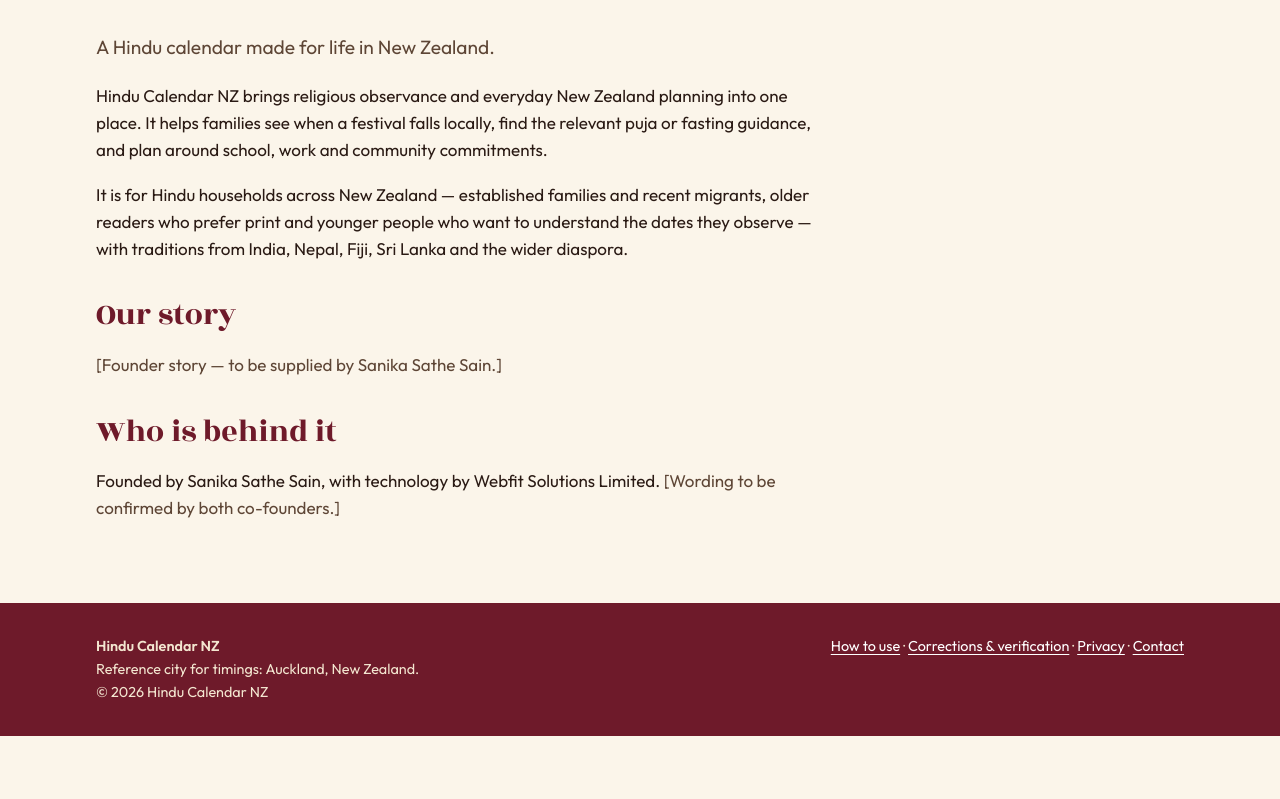
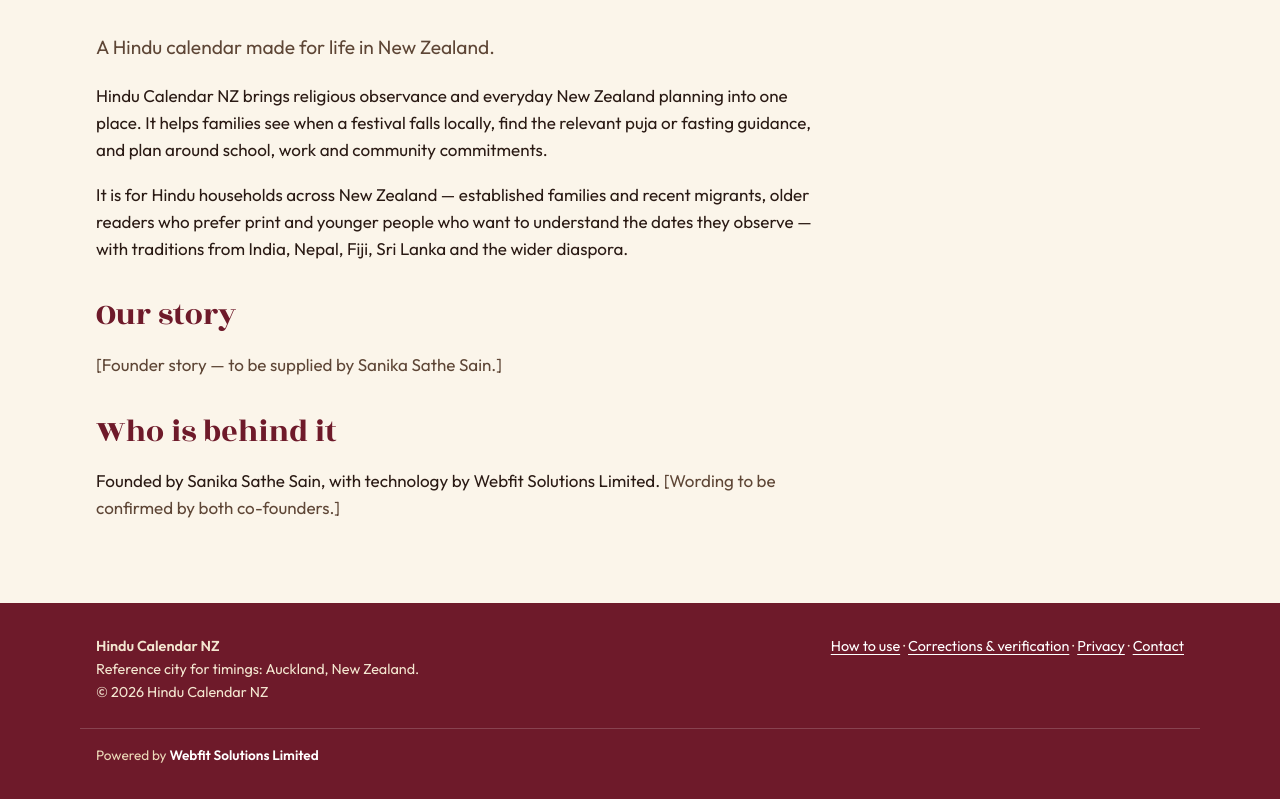
Before and after one commit to WebfitSolutionsLimitedDevelopment/hinducalendernz, a Next.js app in the folder apps/web/: page /about in a window 1280 px wide. Shown: the part 206-1005 px from the top of the page. Before the commit the page ends 942 px from the top, so only its background shows below. Built offline with nearby package versions, Linux system fonts and the light colour scheme; what @hindu-calendar/calendar-data would draw is missing.

Commit message:
Footer: Powered by Webfit Solutions Limited (links to webfitt.com)
Co-Authored-By: Claude Opus 5.5 <noreply@anthropic.com>
Claude-Session: https://claude.ai/code/session_01PPWsTFQE8RZojYEFxu39kg

```diff
--- a/apps/web/app/globals.css
+++ b/apps/web/app/globals.css
@@ -124,3 +124,6 @@ form.signup input, form.signup select { width: 100%; padding: 12px; border-radiu
 .site-footer { background: var(--maroon); color: #F3E6D0; padding: 32px 0; font-size: .9rem; }
 .site-footer a { color: #fff; }
 .site-footer .cols { display: flex; flex-wrap: wrap; gap: 24px 48px; justify-content: space-between; }
+.site-footer .powered { margin-top: 24px; padding-top: 16px; border-top: 1px solid rgba(255,255,255,.18); font-size: .85rem; color: #EBD9B8; }
+.site-footer .powered a { color: #fff; font-weight: 600; text-decoration: none; border-bottom: 1px solid transparent; transition: color .15s, border-color .15s; }
+.site-footer .powered a:hover, .site-footer .powered a:focus-visible { color: var(--gold); border-bottom-color: var(--gold); }
--- a/apps/web/app/layout.tsx
+++ b/apps/web/app/layout.tsx
@@ -55,6 +55,10 @@ export default function RootLayout({ children }: { children: React.ReactNode })
               <Link href="/how-to-use">How to use</Link> · <Link href="/corrections">Corrections &amp; verification</Link> · <Link href="/privacy">Privacy</Link> · <Link href="/contact">Contact</Link>
             </nav>
           </div>
+          <div className="wrap powered">
+            Powered by{' '}
+            <a href="https://www.webfitt.com" target="_blank" rel="noopener">Webfit Solutions Limited</a>
+          </div>
         </footer>
       </body>
     </html>
```
